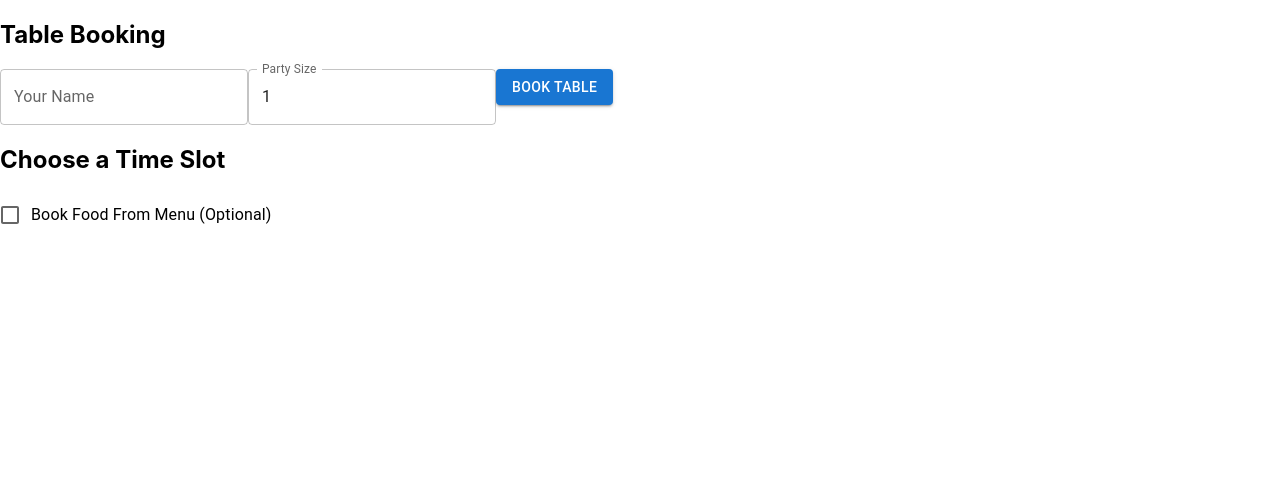
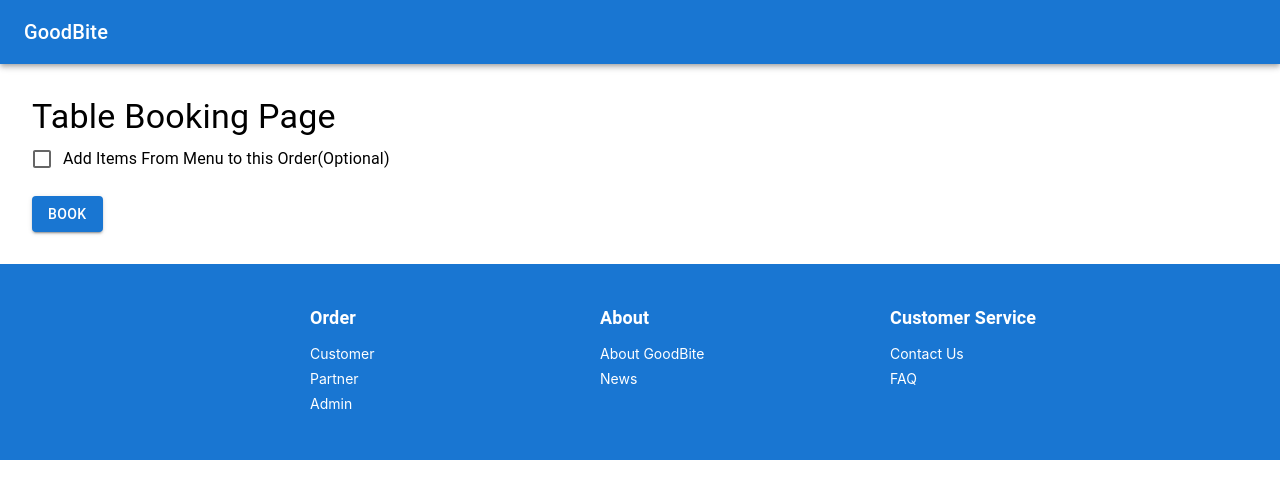
Before and after one commit to abhibhatt48/RestReserved, a React (Create React App) app in the folder customer-app-frontend/: page / in a window 1280 px wide. Shown: the top 498 px of the page. Built offline with nearby package versions, Linux system fonts and the light colour scheme.

Commit message:
updated frontend code

```diff
--- a/customer-app-frontend/src/App.js
+++ b/customer-app-frontend/src/App.js
@@ -1,10 +1,13 @@
+import React from "react";
 import "./App.css";
 import Router from "./routes";
 import { BrowserRouter } from "react-router-dom";
+import Header from "./common/Header";
 
 function App() {
   return (
     <div>
+      <Header />
       <BrowserRouter>
         <Router />
       </BrowserRouter>
--- /dev/null
+++ b/customer-app-frontend/src/common/Footer.js
@@ -0,0 +1,105 @@
+import React from "react";
+import { styled } from "@mui/system";
+import Grid from "@mui/material/Grid";
+import Link from "@mui/material/Link";
+import Typography from "@mui/material/Typography";
+import { useNavigate } from "react-router-dom";
+
+const FooterContainer = styled("footer")({
+  backgroundColor: "#1976d2",
+  color: "#fff",
+  padding: "40px 0",
+});
+
+const FooterGridContainer = styled(Grid)({
+  maxWidth: "1200px",
+  padding: "0 20px",
+});
+
+const FooterLogo = styled("img")({
+  width: "220px",
+  marginBottom: "20px",
+});
+
+const FooterTitle = styled(Typography)({
+  fontSize: "18px",
+  fontWeight: "bold",
+  marginBottom: "12px",
+});
+
+const FooterLink = styled(Link)({
+  color: "#fff",
+  fontSize: "14px",
+  marginBottom: "8px",
+  display: "block",
+  textDecoration: "none",
+  "&:hover": {
+    textDecoration: "underline",
+  },
+});
+
+const Footer = () => {
+  const navigate = useNavigate();
+  return (
+    <FooterContainer>
+      <FooterGridContainer container spacing={4}>
+        <Grid item xs={12} sm={6} md={3}>
+          {/* <FooterLogo src={logo} alt="" /> */}
+        </Grid>
+        <Grid item xs={12} sm={6} md={3}>
+          <FooterTitle variant="h6">Order</FooterTitle>
+          <FooterLink
+            onClick={() => navigate("/")}
+            style={{ cursor: "pointer" }}
+          >
+            Customer
+          </FooterLink>
+          <FooterLink
+            onClick={() => navigate("/")}
+            style={{ cursor: "pointer" }}
+          >
+            Partner
+          </FooterLink>
+          <FooterLink
+            onClick={() => navigate("/")}
+            style={{ cursor: "pointer" }}
+          >
+            Admin
+          </FooterLink>
+        </Grid>
+        <Grid item xs={12} sm={6} md={3}>
+          <FooterTitle variant="h6">About</FooterTitle>
+          <FooterLink
+            onClick={() => navigate("/")}
+            style={{ cursor: "pointer" }}
+          >
+            About GoodBite
+          </FooterLink>
+          <FooterLink
+            onClick={() => navigate("/")}
+            style={{ cursor: "pointer" }}
+          >
+            News
+          </FooterLink>
+        </Grid>
+        <Grid item xs={12} sm={6} md={3}>
+          <FooterTitle variant="h6">Customer Service</FooterTitle>
+          <FooterLink
+            onClick={() => navigate("/")}
+            style={{ cursor: "pointer" }}
+          >
+            Contact Us
+          </FooterLink>
+          <FooterLink
+            onClick={() => navigate("/")}
+            style={{ cursor: "pointer" }}
+          >
+            FAQ
+          </FooterLink>
+        </Grid>
+      </FooterGridContainer>
+    </FooterContainer>
+  );
+};
+
+export default Footer;
--- /dev/null
+++ b/customer-app-frontend/src/common/Header.js
@@ -0,0 +1,18 @@
+import React from "react";
+import AppBar from "@mui/material/AppBar";
+import Toolbar from "@mui/material/Toolbar";
+import Typography from "@mui/material/Typography";
+
+function Header() {
+  return (
+    <AppBar position="static" color="primary">
+      <Toolbar>
+        <Typography variant="h6" color="inherit">
+          GoodBite
+        </Typography>
+      </Toolbar>
+    </AppBar>
+  );
+}
+
+export default Header;
--- /dev/null
+++ b/customer-app-frontend/src/views/Booking/MenuItemCard.js
@@ -0,0 +1,59 @@
+import React, { useState } from "react";
+import Card from "@mui/material/Card";
+import CardContent from "@mui/material/CardContent";
+import CardMedia from "@mui/material/CardMedia";
+import Typography from "@mui/material/Typography";
+import IconButton from "@mui/material/IconButton";
+import AddIcon from "@mui/icons-material/Add";
+import RemoveIcon from "@mui/icons-material/Remove";
+
+function MenuItemCard({ item, onItemSelect }) {
+  const [quantity, setQuantity] = useState(0);
+
+  const handleIncrement = () => {
+    setQuantity(quantity + 1);
+    onItemSelect({
+      item_id: item.ItemID,
+      item_name: item.ItemName,
+      quantity: quantity + 1,
+    });
+  };
+
+  const handleDecrement = () => {
+    if (quantity > 0) {
+      setQuantity(quantity - 1);
+      onItemSelect({
+        item_id: item.ItemID,
+        item_name: item.ItemName,
+        quantity: quantity - 1,
+      });
+    }
+  };
+
+  return (
+    <Card>
+      <CardMedia
+        component="img"
+        alt={item.ItemName}
+        height="140"
+        image={item.ImageUrl}
+      />
+      <CardContent>
+        <Typography variant="h6">{item.ItemName}</Typography>
+        <Typography variant="body2">{item.Description}</Typography>
+        <Typography variant="h6">${item.Price}</Typography>
+        <div>
+          <IconButton onClick={handleDecrement}>
+            <RemoveIcon />
+          </IconButton>
+          {quantity}
+          <IconButton onClick={handleIncrement}>
+            <AddIcon />
+          </IconButton>
+        </div>
+      </CardContent>
+    </Card>
+  );
+}
+
+export default MenuItemCard;
--- a/customer-app-frontend/src/views/Booking/index.js
+++ b/customer-app-frontend/src/views/Booking/index.js
@@ -1,27 +1,87 @@
-import React, { useState } from "react";
-import { Checkbox, FormControlLabel } from "@mui/material";
-import BookingForm from "./BookingForm";
-import TimeSlotSelector from "./TimeSlotSelector";
-import MenuSelector from "./MenuSelector";
+import React, { useState, useEffect } from "react";
+import Grid from "@mui/material/Grid";
+import MenuItemCard from "./MenuItemCard";
+import Box from "@mui/material/Box";
+import Checkbox from "@mui/material/Checkbox";
+import Typography from "@mui/material/Typography";
+import Button from "@mui/material/Button";
+import FormControlLabel from "@mui/material/FormControlLabel";
+import Footer from "../../common/Footer";
 
 function Booking() {
-  const [isMenuSelected, setIsMenuSelected] = useState(false);
+  const [menuItems, setMenuItems] = useState([]);
+  const [fetchMenu, setFetchMenu] = useState(false);
+  const [selectedItems, setSelectedItems] = useState([]);
+
+  // Fetch menu items from the API when the checkbox is clicked
+  useEffect(() => {
+    if (fetchMenu) {
+      fetch(
+        "https://xt9806b6e1.execute-api.us-east-1.amazonaws.com/default/getMenuItems?restaurantId=12"
+      )
+        .then((response) => response.json())
+        .then((data) => setMenuItems(data[0].Items));
+    } else {
+      // If the checkbox is unchecked, clear the menu items
+      setMenuItems([]);
+    }
+  }, [fetchMenu]);
+
+  const handleCheckboxChange = () => {
+    setFetchMenu(!fetchMenu);
+  };
+
+  const handleItemSelect = (item) => {
+    // Check if the item is already in the selectedItems array
+    const index = selectedItems.findIndex((i) => i.item_id === item.item_id);
+
+    if (index !== -1) {
+      // If it's already selected, update the quantity
+      const updatedItems = [...selectedItems];
+      updatedItems[index].quantity = item.quantity;
+      setSelectedItems(updatedItems);
+    } else {
+      // If it's not selected, add it to the array
+      setSelectedItems([...selectedItems, item]);
+    }
+  };
+
+  const handleBookClick = () => {
+    // Print the selected items array
+    console.log(selectedItems);
+  };
 
   return (
-    <div>
-      <BookingForm />
-      <TimeSlotSelector />
+    <>
+      <Box m={2} p={2}>
+        <Typography variant="h4">Table Booking Page</Typography>
         <FormControlLabel
           control={
             <Checkbox
-            checked={isMenuSelected}
-            onChange={() => setIsMenuSelected(!isMenuSelected)}
+              checked={fetchMenu}
+              onChange={handleCheckboxChange}
+              color="primary"
             />
           }
-        label="Book Food From Menu (Optional)"
+          label="Add Items From Menu to this Order(Optional)"
         />
-      {isMenuSelected && <MenuSelector />}
-    </div>
+        {fetchMenu && (
+          <Grid container spacing={2}>
+            {menuItems.map((item) => (
+              <Grid item xs={12} sm={6} md={4} lg={3} key={item.ItemID}>
+                <MenuItemCard item={item} onItemSelect={handleItemSelect} />
+              </Grid>
+            ))}
+          </Grid>
+        )}
+        <Box mt={2}>
+          <Button variant="contained" color="primary" onClick={handleBookClick}>
+            Book
+          </Button>
+        </Box>
+      </Box>
+      <Footer />
+    </>
   );
 }
 
```
Also changed, not shown: customer-app-frontend/src/views/Booking/MenuSelector.js (+26 -24 lines). Lines whose indentation alone changed are shown as unchanged.
